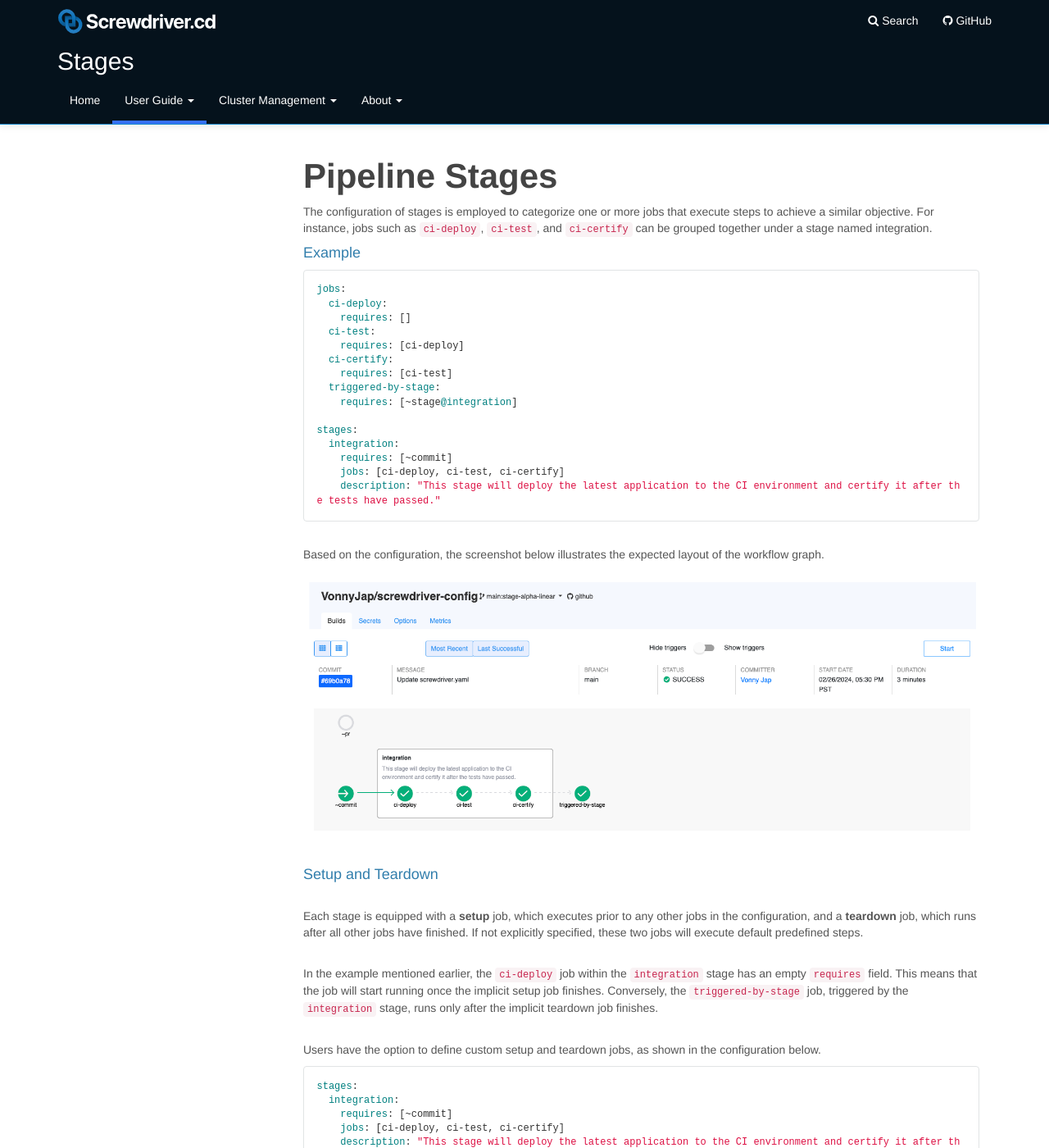
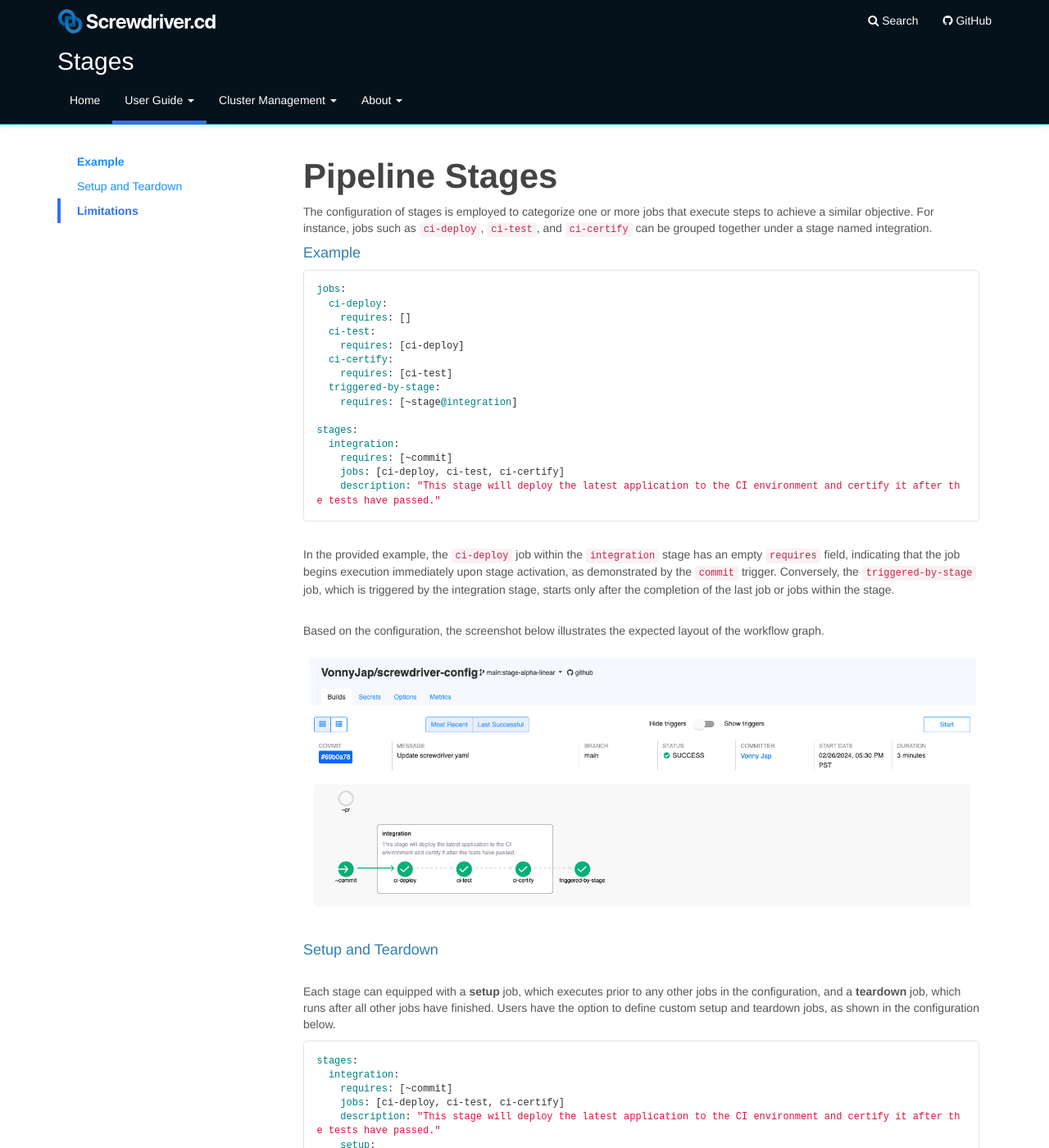
Before and after one commit to screwdriver-cd/guide, a Jekyll site: the page built from docs/user-guide/configuration/stages.md, in a window 1280 px wide and 1400 px high. Shown: the whole window at 82% size. Built offline with Jekyll 4.4.1, drawn with Linux system fonts in a browser that asks for light colours.

Commit message:
fixed docs to remove implicit jobs

````diff
--- a/docs/user-guide/configuration/stages.md
+++ b/docs/user-guide/configuration/stages.md
@@ -3,6 +3,13 @@ layout: main
 title: Stages
 category: User Guide
 menu: menu
+toc:
+  - title: Example
+    url: "#example"
+  - title: Setup and Teardown
+    url: "#setup-and-teardown"
+  - title: Limitations
+    url: "#limitations"
 ---
 
 # Pipeline Stages
@@ -29,16 +36,14 @@ stages:
     description: "This stage will deploy the latest application to the CI environment and certify it after the tests have passed."
 ```
 
+<br>In the provided example, the `ci-deploy` job within the `integration` stage has an empty `requires` field, indicating that the job begins execution immediately upon stage activation, as demonstrated by the `commit` trigger. Conversely, the `triggered-by-stage` job, which is triggered by the integration stage, starts only after the completion of the last job or jobs within the stage.
+
 <br>Based on the configuration, the screenshot below illustrates the expected layout of the workflow graph.
 ![Basic Stages Graph](assets/pipeline_stages_basic.png)
 
 #### Setup and Teardown
 
-<br>Each stage is equipped with a **setup** job, which executes prior to any other jobs in the configuration, and a **teardown** job, which runs after all other jobs have finished. If not explicitly specified, these two jobs will execute default predefined steps.
-
-<br>In the example mentioned earlier, the `ci-deploy` job within the `integration` stage has an empty `requires` field. This means that the job will start running once the implicit setup job finishes. Conversely, the `triggered-by-stage` job, triggered by the `integration` stage, runs only after the implicit teardown job finishes.
-
-<br>Users have the option to define custom setup and teardown jobs, as shown in the configuration below.
+<br>Each stage can equipped with a **setup** job, which executes prior to any other jobs in the configuration, and a **teardown** job, which runs after all other jobs have finished. Users have the option to define custom setup and teardown jobs, as shown in the configuration below.
 
 ```
 stages:
````
Also changed, not shown: docs/user-guide/configuration/index.md (+2 -2 lines).
